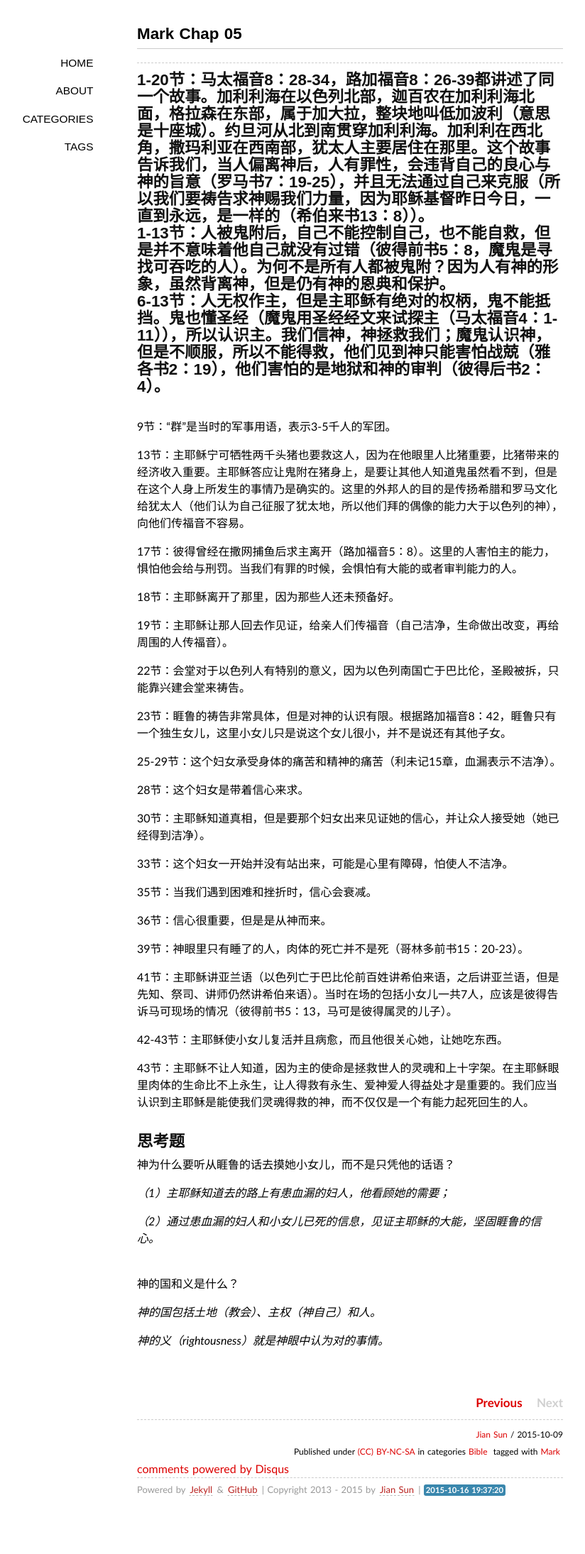
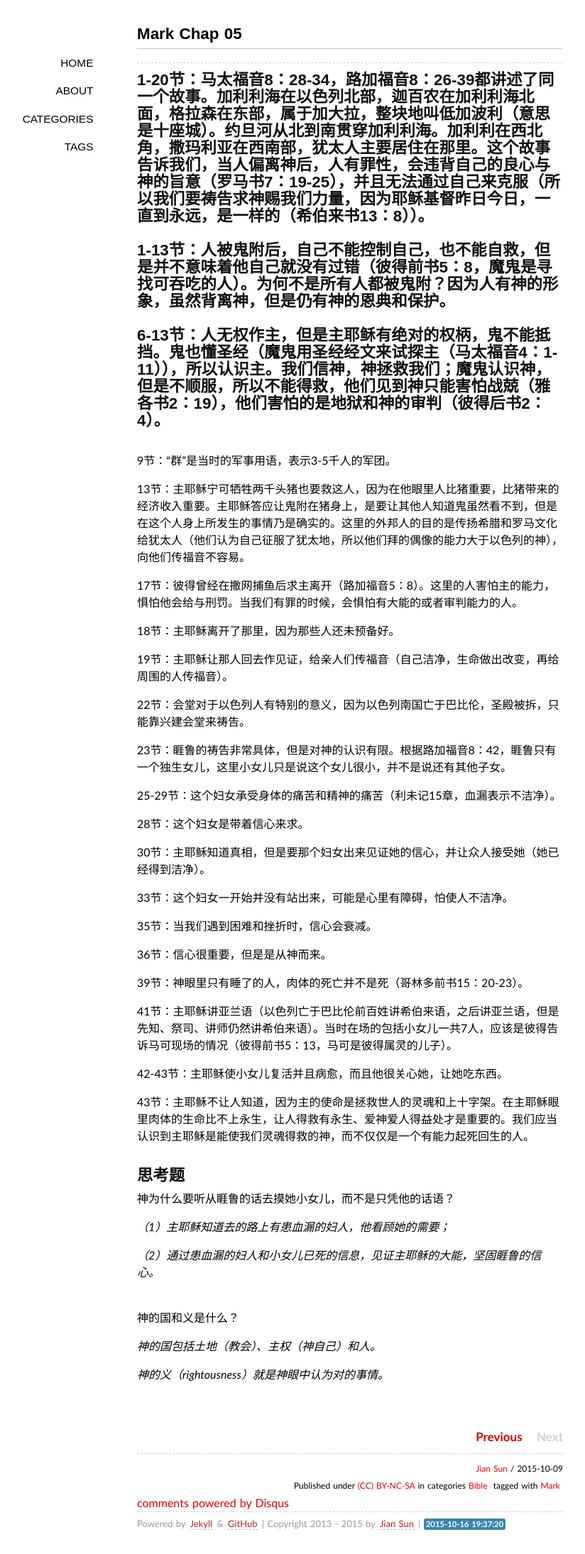
Before and after one commit to sjsprecious/sjsprecious.github.io, a Jekyll site: the page built from _posts/2015-10-09-Mark-CHAP-05.md, in a window 1280 px wide. Shown: the whole page at 71% size, without its empty margins (147-971 px from the left). Built offline with Jekyll 4.4.1, drawn with Linux system fonts in a browser that asks for light colours; some web fonts are replaced; comment, search, counter and statistics services are not loaded; before the commit the page ends 2142 px from its top, so only the background shows below that.

```diff
--- a/_posts/2015-10-09-Mark-CHAP-05.md
+++ b/_posts/2015-10-09-Mark-CHAP-05.md
@@ -9,9 +9,9 @@ tags:
 
 ----------------
 
-## 1-20节：马太福音8：28-34，路加福音8：26-39都讲述了同一个故事。加利利海在以色列北部，迦百农在加利利海北面，格拉森在东部，属于加大拉，整块地叫低加波利（意思是十座城）。约旦河从北到南贯穿加利利海。加利利在西北角，撒玛利亚在西南部，犹太人主要居住在那里。这个故事告诉我们，当人偏离神后，人有罪性，会违背自己的良心与神的旨意（罗马书7：19-25），并且无法通过自己来克服（所以我们要祷告求神赐我们力量，因为耶稣基督昨日今日，一直到永远，是一样的（希伯来书13：8））。<br>
+## 1-20节：马太福音8：28-34，路加福音8：26-39都讲述了同一个故事。加利利海在以色列北部，迦百农在加利利海北面，格拉森在东部，属于加大拉，整块地叫低加波利（意思是十座城）。约旦河从北到南贯穿加利利海。加利利在西北角，撒玛利亚在西南部，犹太人主要居住在那里。这个故事告诉我们，当人偏离神后，人有罪性，会违背自己的良心与神的旨意（罗马书7：19-25），并且无法通过自己来克服（所以我们要祷告求神赐我们力量，因为耶稣基督昨日今日，一直到永远，是一样的（希伯来书13：8））。<br><br>
 
-## 1-13节：人被鬼附后，自己不能控制自己，也不能自救，但是并不意味着他自己就没有过错（彼得前书5：8，魔鬼是寻找可吞吃的人）。为何不是所有人都被鬼附？因为人有神的形象，虽然背离神，但是仍有神的恩典和保护。<br>
+## 1-13节：人被鬼附后，自己不能控制自己，也不能自救，但是并不意味着他自己就没有过错（彼得前书5：8，魔鬼是寻找可吞吃的人）。为何不是所有人都被鬼附？因为人有神的形象，虽然背离神，但是仍有神的恩典和保护。<br><br>
 
 ## 6-13节：人无权作主，但是主耶稣有绝对的权柄，鬼不能抵挡。鬼也懂圣经（魔鬼用圣经经文来试探主（马太福音4：1-11）），所以认识主。我们信神，神拯救我们；魔鬼认识神，但是不顺服，所以不能得救，他们见到神只能害怕战兢（雅各书2：19），他们害怕的是地狱和神的审判（彼得后书2：4）。<br><br>
 
```
